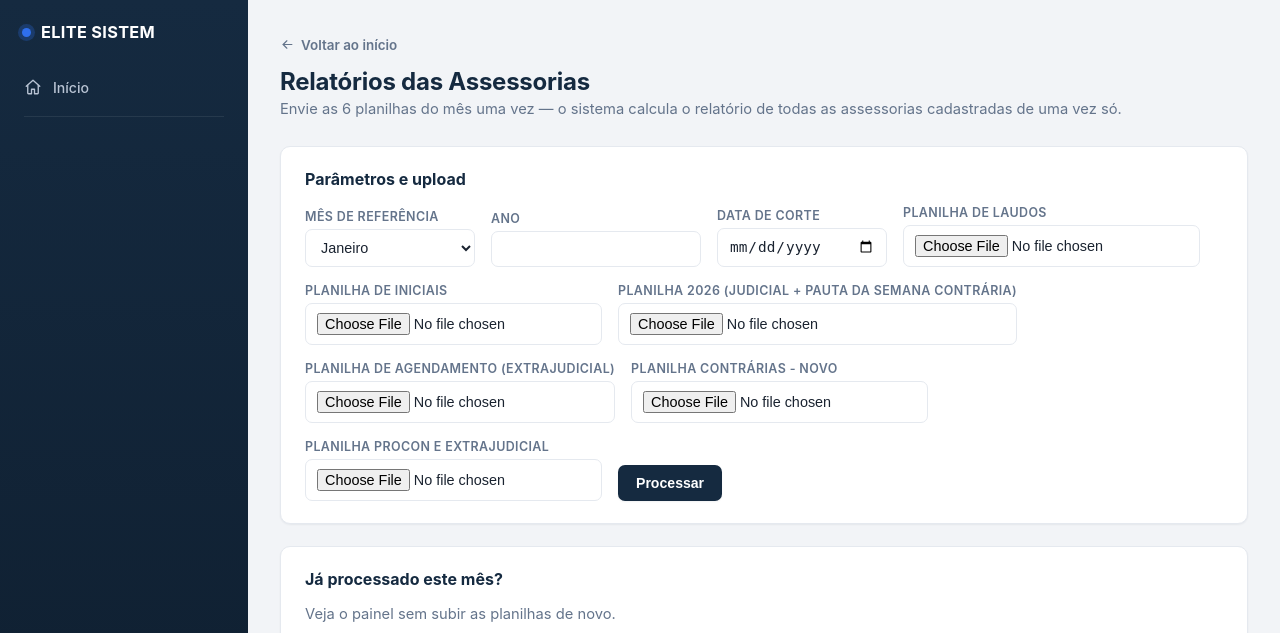
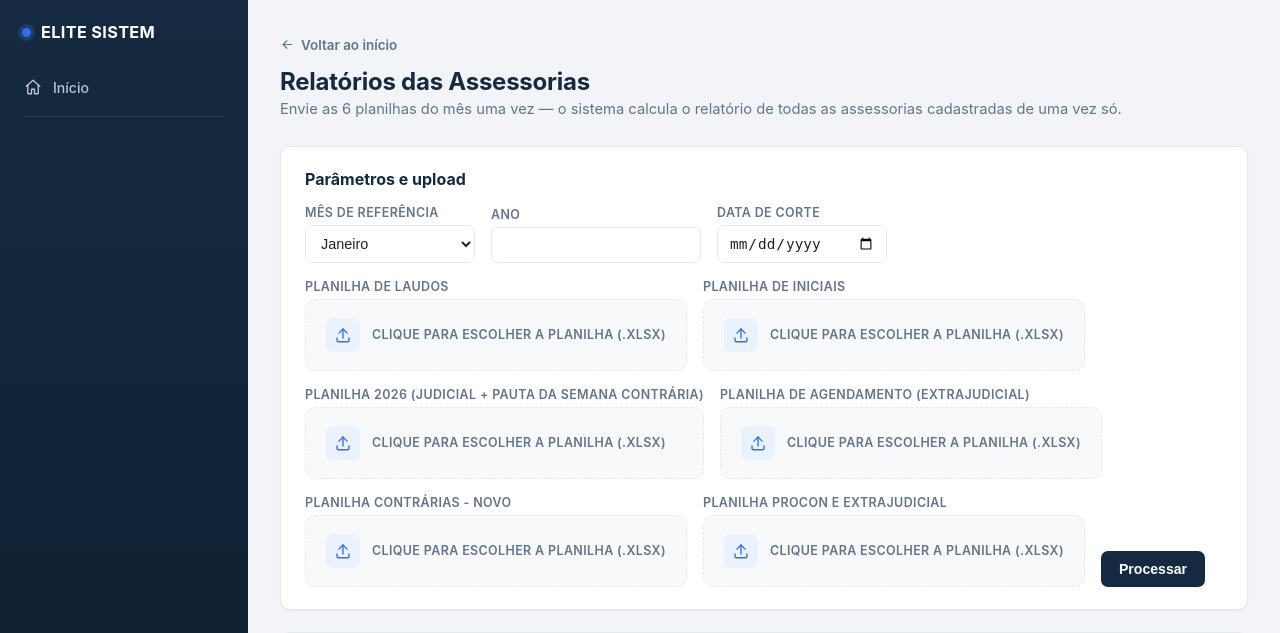
Before and after one commit to Clara2B/elite-sistem, a FastAPI app: template backend/app/templates/relatorio_assessorias_upload.html in a window 1280 px wide. Shown: the top 633 px of the page. Run offline with FastAPI, Linux system fonts and the light colour scheme; the template is opened without the code that fills it, so the values that code supplies are empty; some libraries are stand-ins or nearby versions.

Commit message:
M23: tela de upload do Relatório de Assessorias usa o padrão visual de upload
Os 6 campos de arquivo (Laudos, Iniciais, Agendamento, Extrajudicial,
Contrárias, Procon) usavam inputs nativos simples, sem a zona de
arrastar-arquivo com confirmação visual (fica verde, mostra o nome do
arquivo) que as outras 5 telas de upload (Pendências, Audiências,
Correspondências, Laudos, Processos) já usam.

Reaproveita o mesmo HTML (data-upload/upload-zona/upload-label) e o
JS/CSS já existentes em app.js/style.css, sem nenhuma mudança neles — os
dois já são genéricos (iteram sobre qualquer input[type=file][required]
dentro de [data-upload]), bastou aplicar o padrão aos 6 campos. Mantido
o rótulo de texto de cada campo (ex. "Planilha de Laudos") acima da zona
de upload, já que aqui há 6 arquivos diferentes por tela, ao contrário
das outras telas que têm só 1.

Co-Authored-By: Claude Sonnet 5 <noreply@anthropic.com>
Claude-Session: https://claude.ai/code/session_01VwisVtwvGPcVb9GSiVHyJh

```diff
--- a/backend/app/templates/relatorio_assessorias_upload.html
+++ b/backend/app/templates/relatorio_assessorias_upload.html
@@ -1,6 +1,7 @@
 {% extends "base.html" %}
 {% block titulo %}Relatórios das Assessorias — Elite Sistem{% endblock %}
 {% block conteudo %}
+  {% import "_icones.html" as icones %}
   {% from "_flash.html" import toast %}
   <h1>Relatórios das Assessorias</h1>
   <p class="subtitulo">
@@ -32,27 +33,63 @@
 
       <div class="campo">
         <label for="laudo">Planilha de Laudos</label>
-        <input type="file" id="laudo" name="laudo" accept=".xlsx" required>
+        <div class="upload-zona" data-upload>
+          <input type="file" id="laudo" name="laudo" accept=".xlsx" required class="upload-input" data-upload-input>
+          <label for="laudo" class="upload-label">
+            <span class="icone-wrap">{{ icones.icone('upload') }}</span>
+            <span data-upload-texto>Clique para escolher a planilha (.xlsx)</span>
+          </label>
+        </div>
       </div>
       <div class="campo">
         <label for="iniciais">Planilha de Iniciais</label>
-        <input type="file" id="iniciais" name="iniciais" accept=".xlsx" required>
+        <div class="upload-zona" data-upload>
+          <input type="file" id="iniciais" name="iniciais" accept=".xlsx" required class="upload-input" data-upload-input>
+          <label for="iniciais" class="upload-label">
+            <span class="icone-wrap">{{ icones.icone('upload') }}</span>
+            <span data-upload-texto>Clique para escolher a planilha (.xlsx)</span>
+          </label>
+        </div>
       </div>
       <div class="campo">
         <label for="agendamento">Planilha 2026 (Judicial + Pauta da Semana Contrária)</label>
-        <input type="file" id="agendamento" name="agendamento" accept=".xlsx" required>
+        <div class="upload-zona" data-upload>
+          <input type="file" id="agendamento" name="agendamento" accept=".xlsx" required class="upload-input" data-upload-input>
+          <label for="agendamento" class="upload-label">
+            <span class="icone-wrap">{{ icones.icone('upload') }}</span>
+            <span data-upload-texto>Clique para escolher a planilha (.xlsx)</span>
+          </label>
+        </div>
       </div>
       <div class="campo">
         <label for="extrajudicial">Planilha de Agendamento (Extrajudicial)</label>
-        <input type="file" id="extrajudicial" name="extrajudicial" accept=".xlsx" required>
+        <div class="upload-zona" data-upload>
+          <input type="file" id="extrajudicial" name="extrajudicial" accept=".xlsx" required class="upload-input" data-upload-input>
+          <label for="extrajudicial" class="upload-label">
+            <span class="icone-wrap">{{ icones.icone('upload') }}</span>
+            <span data-upload-texto>Clique para escolher a planilha (.xlsx)</span>
+          </label>
+        </div>
       </div>
       <div class="campo">
         <label for="contrarias">Planilha Contrárias - Novo</label>
-        <input type="file" id="contrarias" name="contrarias" accept=".xlsx" required>
+        <div class="upload-zona" data-upload>
+          <input type="file" id="contrarias" name="contrarias" accept=".xlsx" required class="upload-input" data-upload-input>
+          <label for="contrarias" class="upload-label">
+            <span class="icone-wrap">{{ icones.icone('upload') }}</span>
+            <span data-upload-texto>Clique para escolher a planilha (.xlsx)</span>
+          </label>
+        </div>
       </div>
       <div class="campo">
         <label for="procon">Planilha Procon e Extrajudicial</label>
-        <input type="file" id="procon" name="procon" accept=".xlsx" required>
+        <div class="upload-zona" data-upload>
+          <input type="file" id="procon" name="procon" accept=".xlsx" required class="upload-input" data-upload-input>
+          <label for="procon" class="upload-label">
+            <span class="icone-wrap">{{ icones.icone('upload') }}</span>
+            <span data-upload-texto>Clique para escolher a planilha (.xlsx)</span>
+          </label>
+        </div>
       </div>
 
       <button type="submit">Processar</button>
```
Also changed, not shown: backend/tests/test_web_relatorio_assessorias.py (+14 -0 lines).
